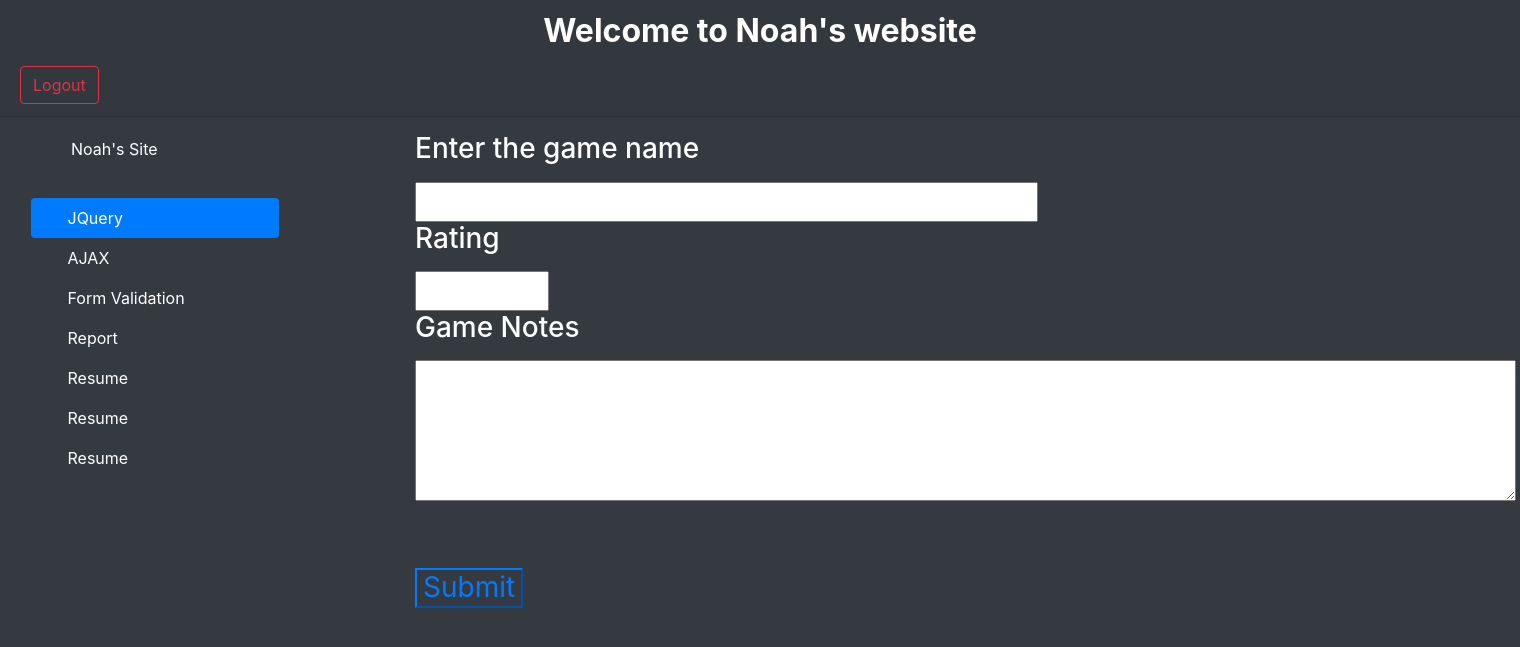
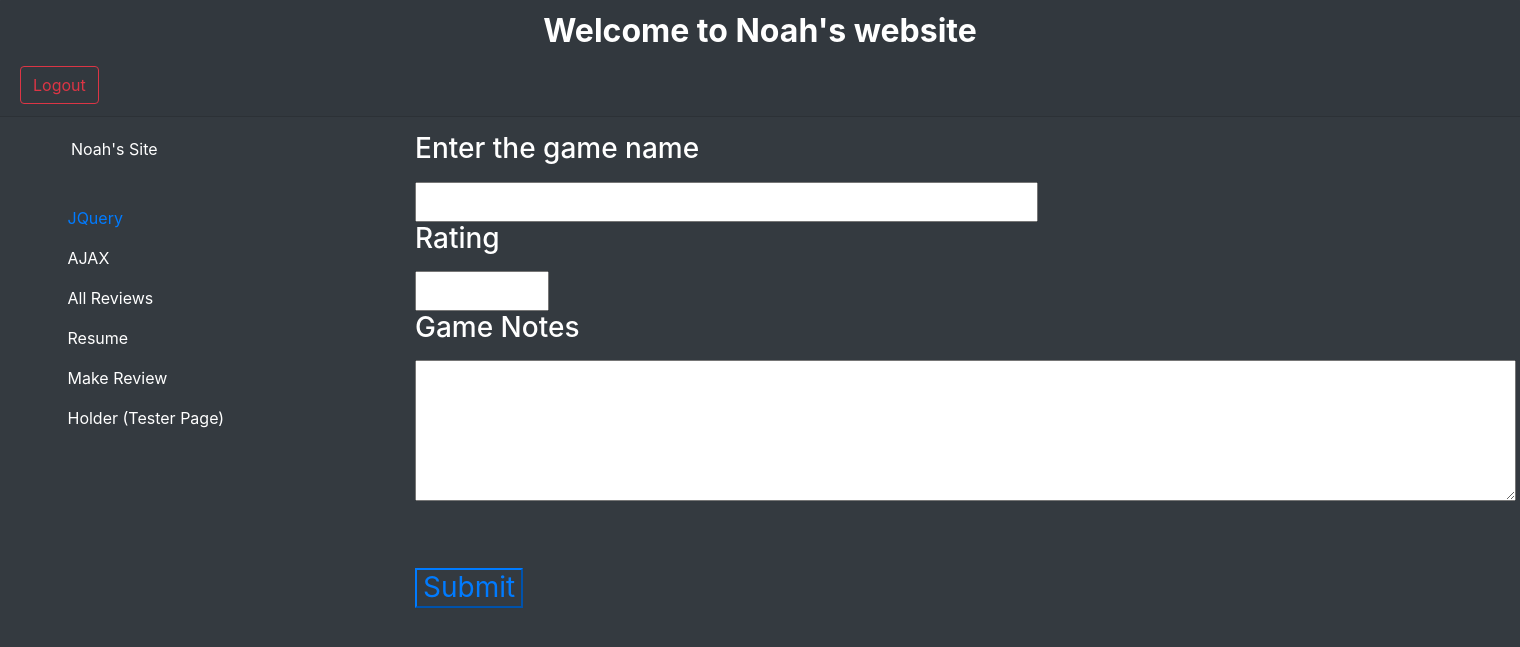
Before and after one commit to Badwolf202/Mywebsite, a PHP site: page /PHP/MakeReview.php in a window 1520 px wide. Shown: the top 647 px of the page. Run offline with PHP 8.4, Linux system fonts and the light colour scheme; the visitor is signed in with stand-in values (Sample User, id 1).

Commit message:
Really again :(

```diff
--- a/PHP/MakeReview.php
+++ b/PHP/MakeReview.php
@@ -42,7 +42,7 @@ if (!isset($_POST['submit']))
             <hr>
             <ul class="nav nav-pills flex-column mb-auto">
                 <li class="nav-item">
-                    <a href="../HTML/JQuery.php" class="nav-link active" aria-current="page">
+                    <a href="../HTML/JQuery.php" class="nav-link" aria-current="page">
                         <svg class="bi me-2" width="16" height="16"><use xlink:href="#home"/></svg>
                         JQuery
                     </a>
@@ -54,15 +54,9 @@ if (!isset($_POST['submit']))
                     </a>
                 </li>
                 <li>
-                    <a href="../PHP/Form_validation.php" class="nav-link text-white">
-                        <svg class="bi me-2" width="16" height="16"><use xlink:href="#grid"/></svg>
-                        Form Validation
-                    </a>
-                </li>
-                <li>
-                    <a href="../PHP/FormAndReport.php" class="nav-link text-white">
+                    <a href="../PHP/sqltableresults.php" class="nav-link text-white">
                         <svg class="bi me-2" width="16" height="16"><use xlink:href="#people-circle"/></svg>
-                        Report
+                        All Reviews
                     </a>
                 </li>
                 <li>
@@ -76,19 +70,18 @@ if (!isset($_POST['submit']))
                 if(!empty($_SESSION['logged_in'])){
                     ?>
                     <li>
-                        <a href="../HTML/Resume.php" class="nav-link text-white">
+                        <a href="../PHP/MakeReview.php" class="nav-link text-white">
                             <svg class="bi me-2" width="16" height="16"><use xlink:href="#people-circle"/></svg>
-                            Resume
+                            Make Review
                         </a>
                     </li>
 
                     <li>
-                        <a href="../HTML/Resume.php" class="nav-link text-white">
+                        <a href="../HTML/Holder.html" class="nav-link text-white">
                             <svg class="bi me-2" width="16" height="16"><use xlink:href="#people-circle"/></svg>
-                            Resume
+                            Holder (Tester Page)
                         </a>
                     </li>
-
                     <?php
                 }
                 ?>
```
